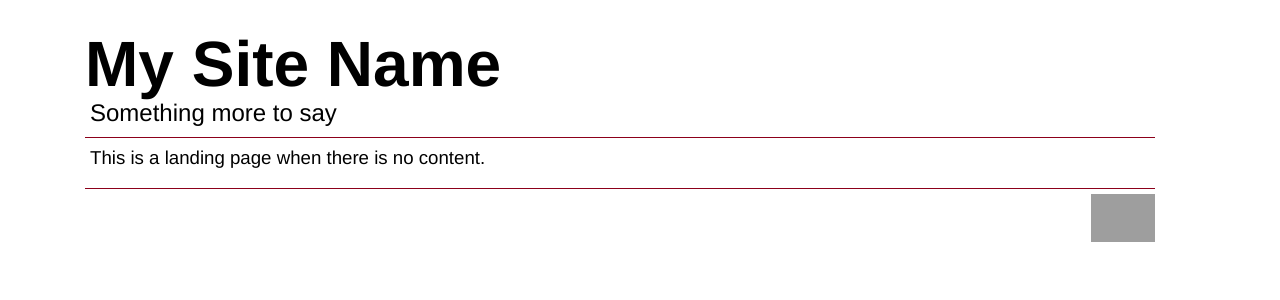
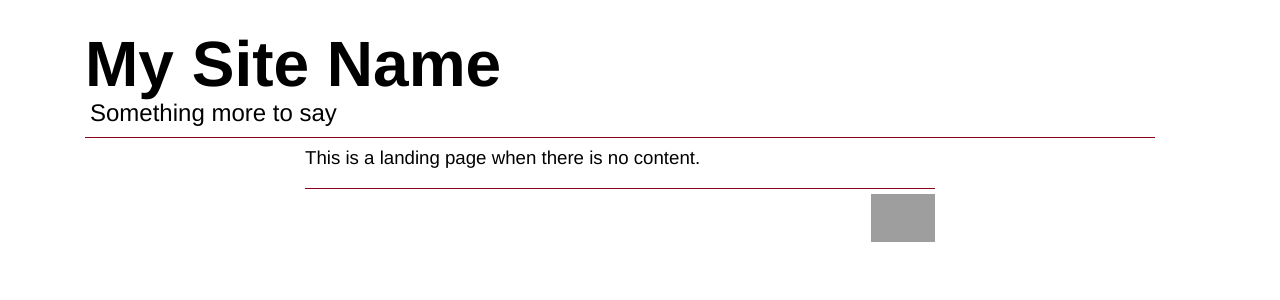
Before and after one commit to daigotanaka/djangotanaka, a Django app: page / in a window 1280 px wide. Shown: the top 300 px of the page. Run offline with Django 3.2, Linux system fonts and the light colour scheme; data that the repository does not hold is empty; some libraries are stand-ins or nearby versions; grey boxes are pictures that could not be loaded.

Commit message:
Set default content width to 630px for ease of reading

```diff
--- a/static/css/base.css
+++ b/static/css/base.css
@@ -56,6 +56,12 @@ hr {
   text-decoration: none;
 }
 
+#content div {
+  margin-right: auto;
+  margin-left: auto;
+  max-width: 630px;
+}
+
 #main {
   padding: 5px;
   text-align: justify;
```
